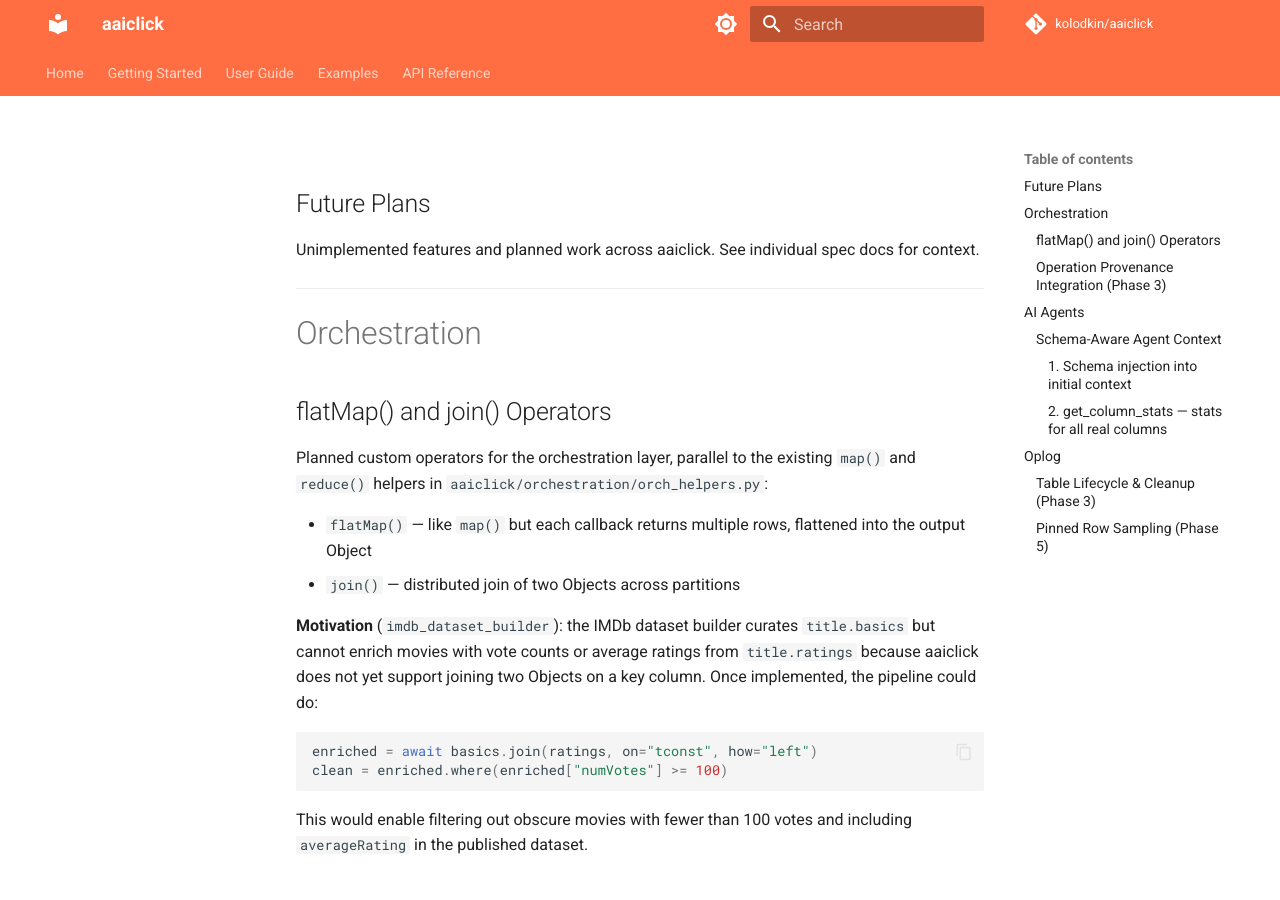
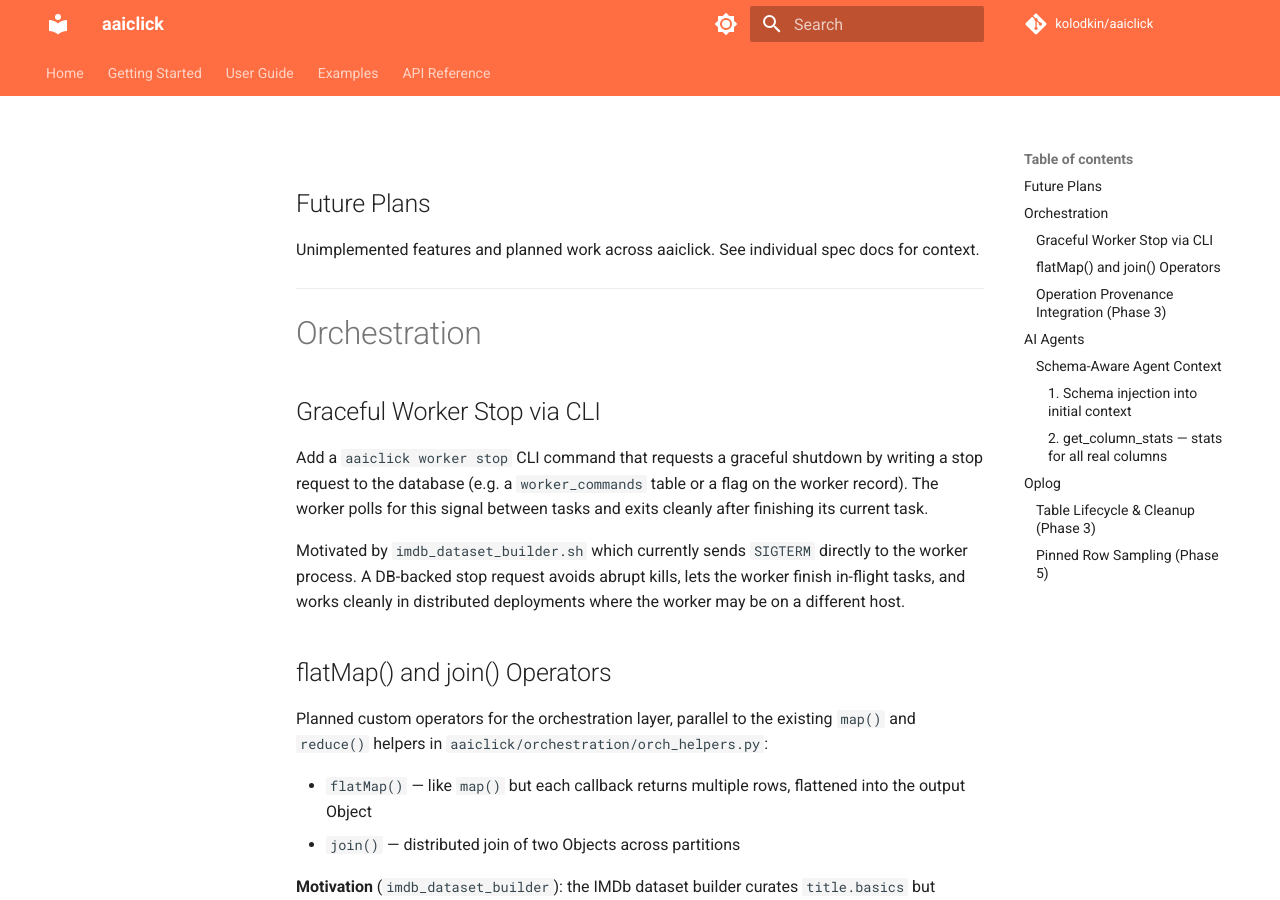
Before and after one commit to kolodkin/aaiclick, an MkDocs documentation site: the page built from docs/future.md, in a window 1280 px wide and 900 px high. Built offline with MkDocs 1.6.1 and Material for MkDocs 9.7.7, drawn with Linux system fonts in a browser that asks for light colours; comment, search, counter and statistics services are not loaded.

Commit message:
[cleanup, docs]: simplify TaskResult and document graceful stop
Simplify imdb_dataset_builder TaskResult to return only report task —
all other tasks are transitive dependencies so the orchestrator already
tracks them.

Add graceful worker stop via CLI to future.md: DB-backed stop request
avoids abrupt SIGTERM kills and works in distributed deployments.

```diff
--- a/docs/future.md
+++ b/docs/future.md
@@ -6,6 +6,12 @@ Unimplemented features and planned work across aaiclick. See individual spec doc
 ---
 
 # Orchestration
+
+## Graceful Worker Stop via CLI
+
+Add a `aaiclick worker stop` CLI command that requests a graceful shutdown by writing a stop request to the database (e.g. a `worker_commands` table or a flag on the worker record). The worker polls for this signal between tasks and exits cleanly after finishing its current task.
+
+Motivated by `imdb_dataset_builder.sh` which currently sends `SIGTERM` directly to the worker process. A DB-backed stop request avoids abrupt kills, lets the worker finish in-flight tasks, and works cleanly in distributed deployments where the worker may be on a different host.
 
 ## flatMap() and join() Operators
 
```
Also changed, not shown: 1 other file.
